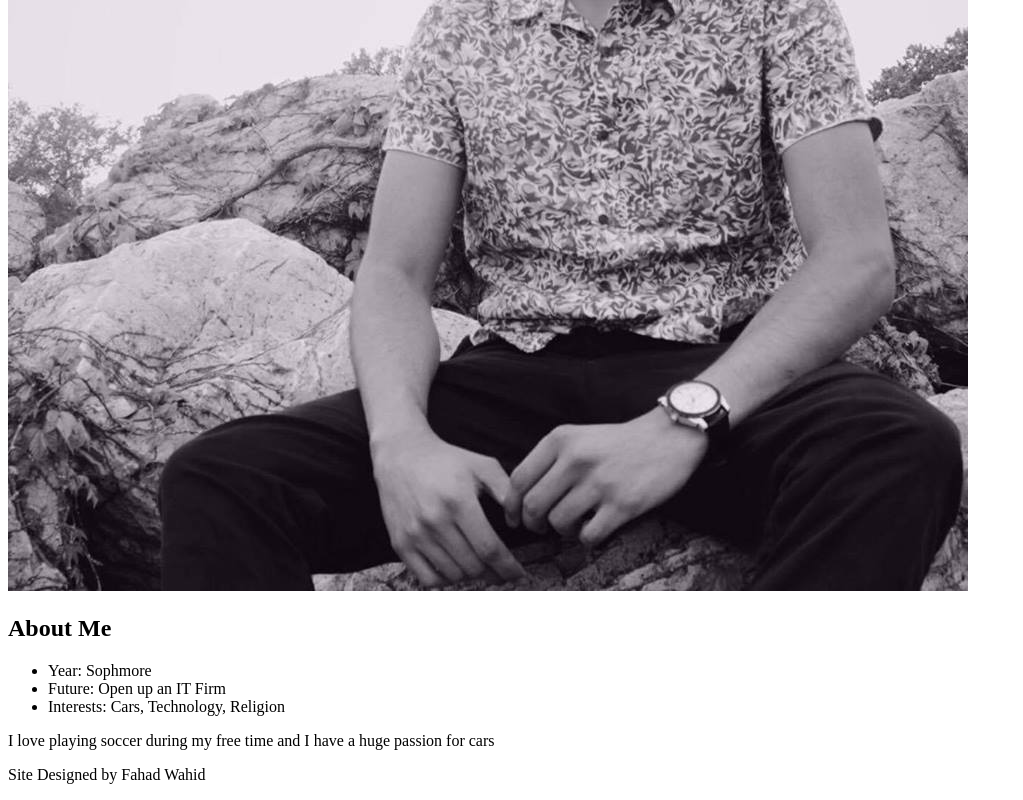
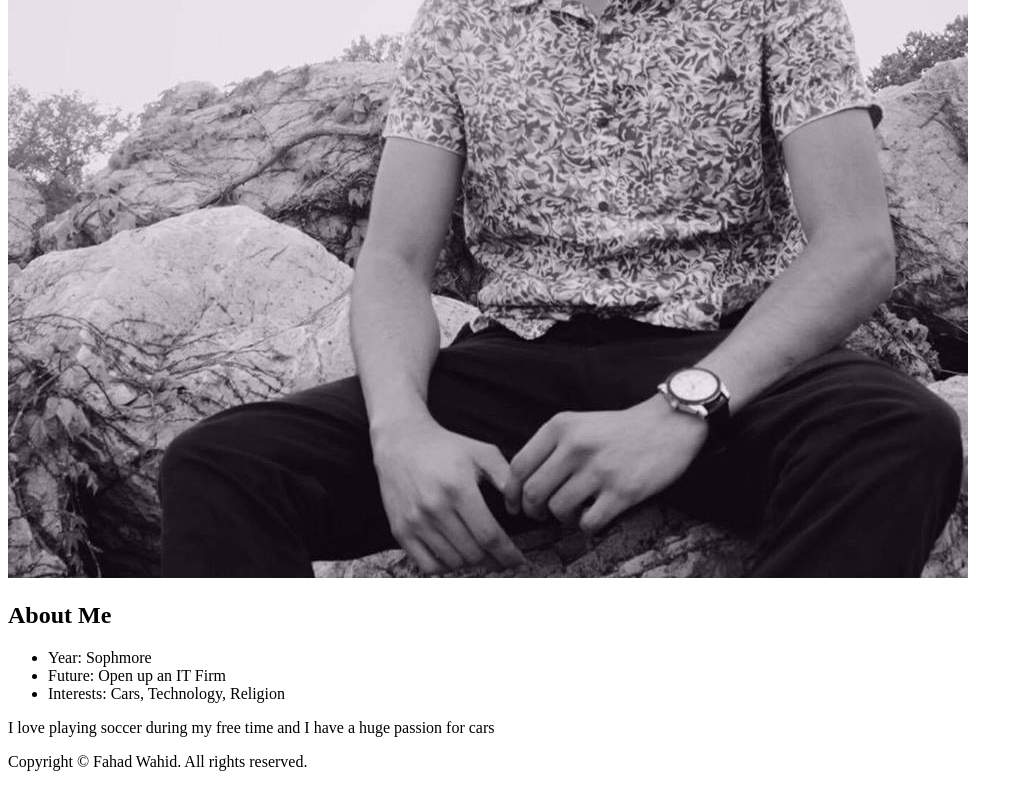
Before and after one commit to fwahid/itmd-361-project-1, a plain HTML site: page index.html in a window 1280 px wide. Shown: the part 518-1318 px from the top of the page, without its empty margins (0-1023 px from the left). Drawn offline with Linux system fonts and the light colour scheme.

Commit message:
added section element and fixed footer

```diff
--- a/index.html
+++ b/index.html
@@ -13,7 +13,7 @@
     <li><a href="lexus/index.html">Lexus</a></li>
   </ul>
 </nav>
-
+<section>
   <h1>Fahad Wahid</h1><img src="myself.jpg" alt="Me" />
 
   <h2>About Me</h2>
@@ -25,9 +25,9 @@
   </ul>
 
 	<p>I love playing soccer during my free time and I have a huge passion for cars</p>
-
+</section>
 	<footer>
-		<p>Site Designed by Fahad Wahid</p>
+	<p>Copyright © Fahad Wahid. All rights reserved.</p>
 	</footer>
 
 </body>
```
